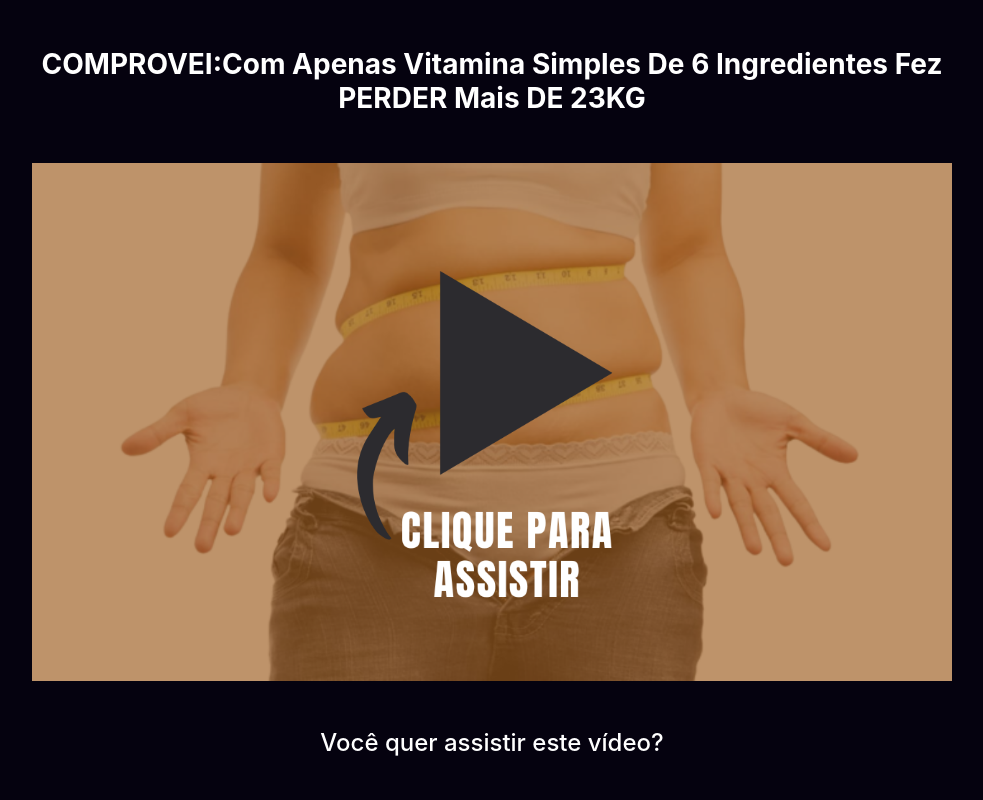
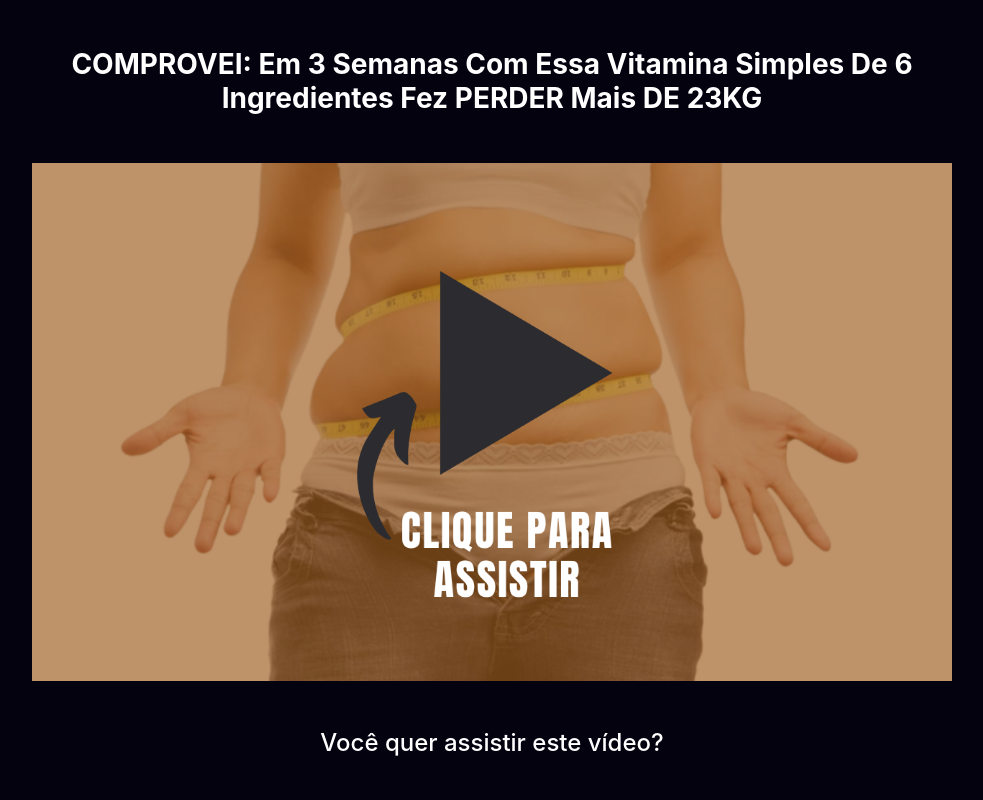
Before and after one commit to maykox0/annasouzaazevedo.site, a plain HTML site: page index.html in a window 1280 px wide. Shown: the top 800 px of the page, without its empty margins (148-1131 px from the left). Drawn offline with nearby package versions, Linux system fonts and the light colour scheme.

Commit message:
Update index.html

```diff
--- a/index.html
+++ b/index.html
@@ -61,7 +61,7 @@
     <div class="container py-5">
       <div class="row justify-content-center text-center">
         <div class="col-lg-10">
-          <h3 class="mb-5 font-weight-bold">COMPROVEI:Com Apenas Vitamina Simples De 6 Ingredientes Fez PERDER Mais DE 23KG</h3>
+          <h3 class="mb-5 font-weight-bold">COMPROVEI: Em 3 Semanas Com Essa Vitamina Simples De 6 Ingredientes Fez PERDER Mais DE 23KG</h3>
           <!-- TROQUE SEU LINK ONDE ESTÁ O DO PROTOCOLOZEROBARRIGA.COM, MANTENDO AS ASPAS -->
           <a href="https://progetoprotocololiponatural.site/"><img class="img-fluid" src="clique para assistir.png"></a>
           <h4 class="my-5">Você quer assistir este vídeo?</h4>
```
